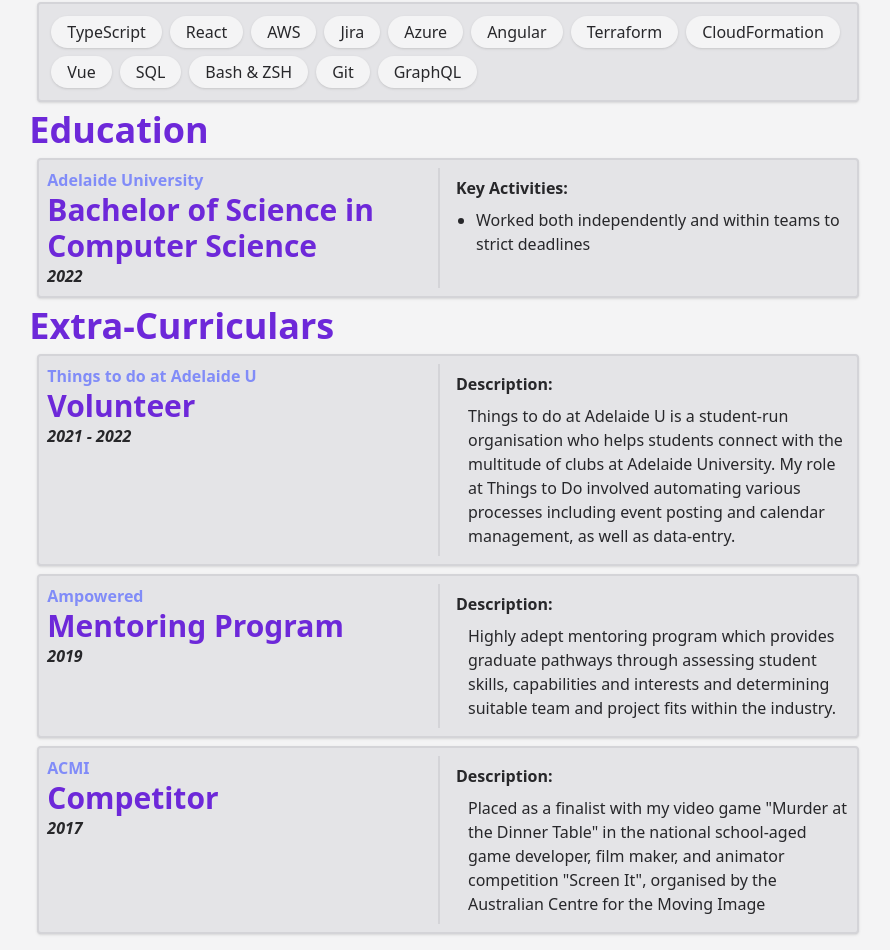
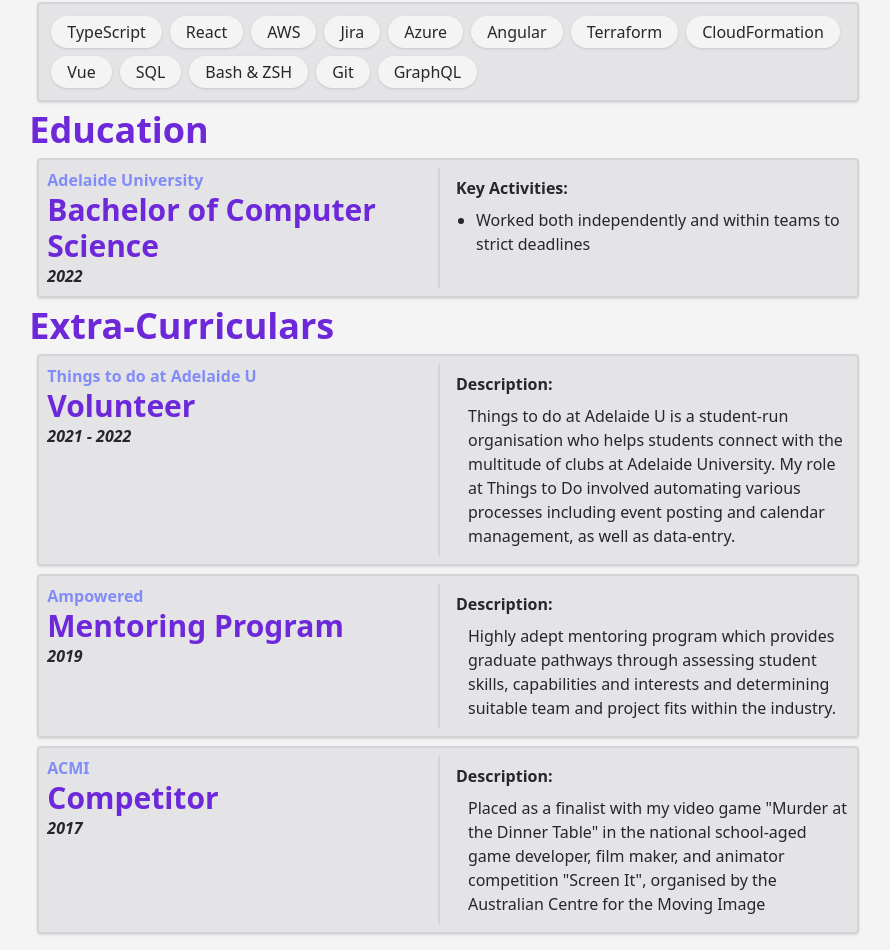
Before and after one commit to ashleytowner/next-playground, a Next.js app: page /resume in a window 1280 px wide. Shown: the part 1664-2614 px from the top of the page, without its empty margins (192-1082 px from the left). Built offline with nearby package versions, Linux system fonts and the light colour scheme.

Commit message:
fixed resume text

```diff
--- a/src/app/resume/page.tsx
+++ b/src/app/resume/page.tsx
@@ -162,7 +162,7 @@
       <h2>Education</h2>
       <Experience
         company="Adelaide University"
-        position="Bachelor of Science in Computer Science"
+        position="Bachelor of Computer Science"
         duration="2022"
       >
         <p className="font-bold">Key Activities:</p>
```
